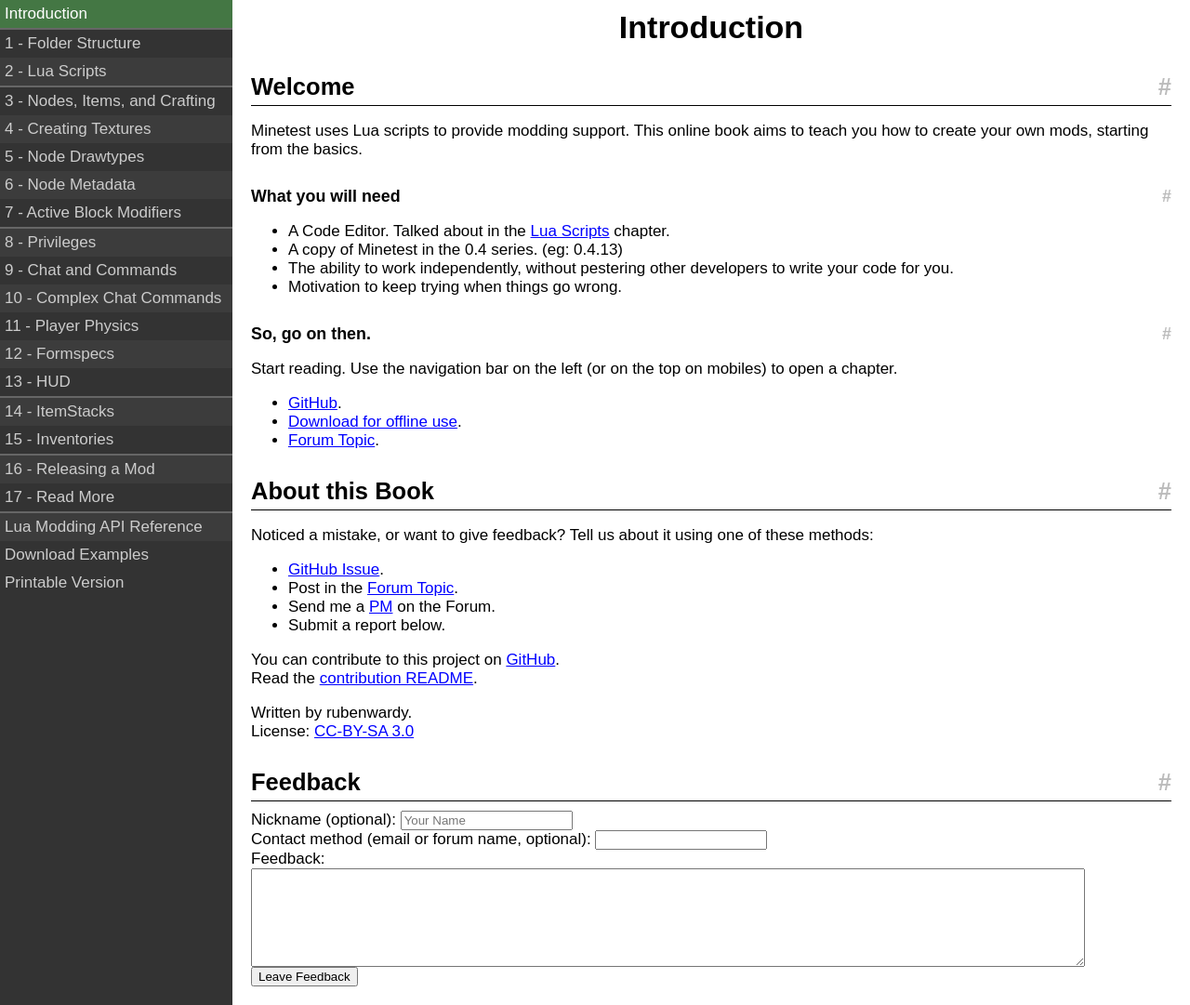
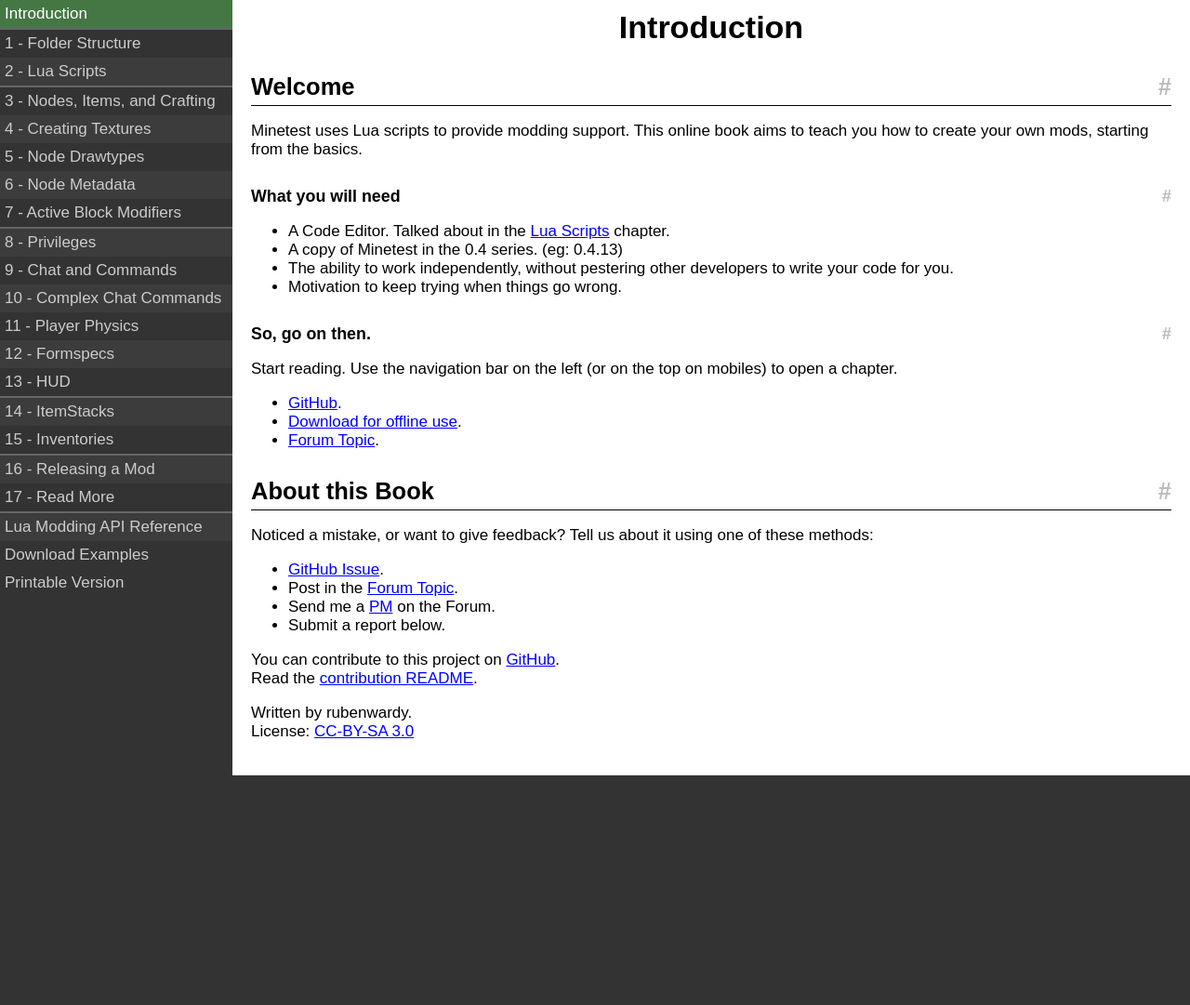
Before and after one commit to rubenwardy/minetest_modding_book, a Jekyll site: the page built from index.md, in a window 1280 px wide and 1081 px high. Shown: the whole window at 93% size. Built offline with Jekyll 4.4.1, drawn with Linux system fonts in a browser that asks for light colours; nearby versions of some CDN libraries.

Commit message:
Comment out feedback

```diff
--- a/index.md
+++ b/index.md
@@ -44,10 +44,7 @@
 Written by rubenwardy.\\
 License: [CC-BY-SA 3.0](https://creativecommons.org/licenses/by-sa/3.0/)
 
-Feedback
---------
-
-<form class="leave_comment" action="http://pooleapp.com/stash/74bf2dfb-4c01-423c-b48a-e002ed70bbc1/" method="post">
+<!--<form class="leave_comment" action="http://pooleapp.com/stash/74bf2dfb-4c01-423c-b48a-e002ed70bbc1/" method="post">
 	<input type="hidden" name="redirect_to"
 			value="http://rubenwardy.com/minetest_modding_book/thank_you.html" />
 	Nickname (optional): <input class="name" name="name" placeholder="Your Name" type="text"><br />
@@ -56,4 +53,4 @@
 	<textarea name="comment" required="" style="display:block;min-width: 90%;min-height:100px;"></textarea>
 
 	<input value="Leave Feedback" type="submit">
-</form>
+</form>-->
```
